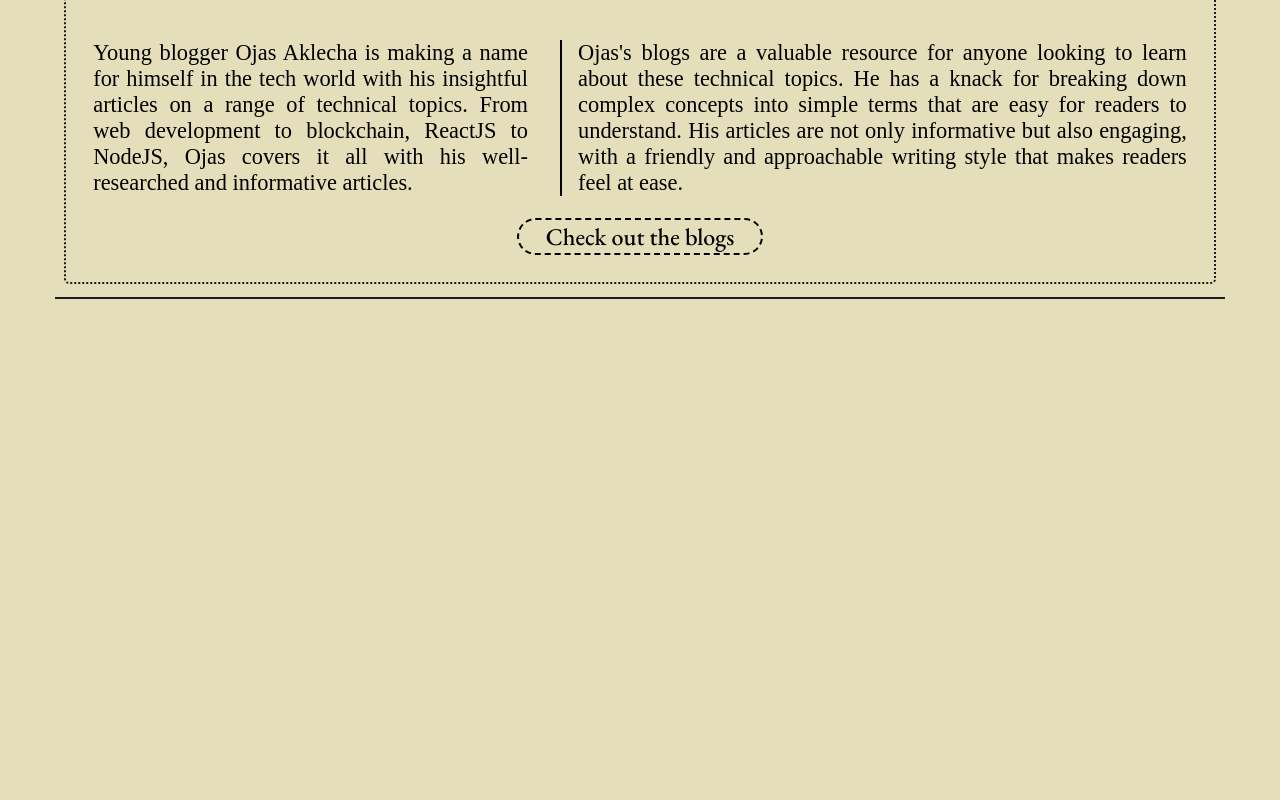
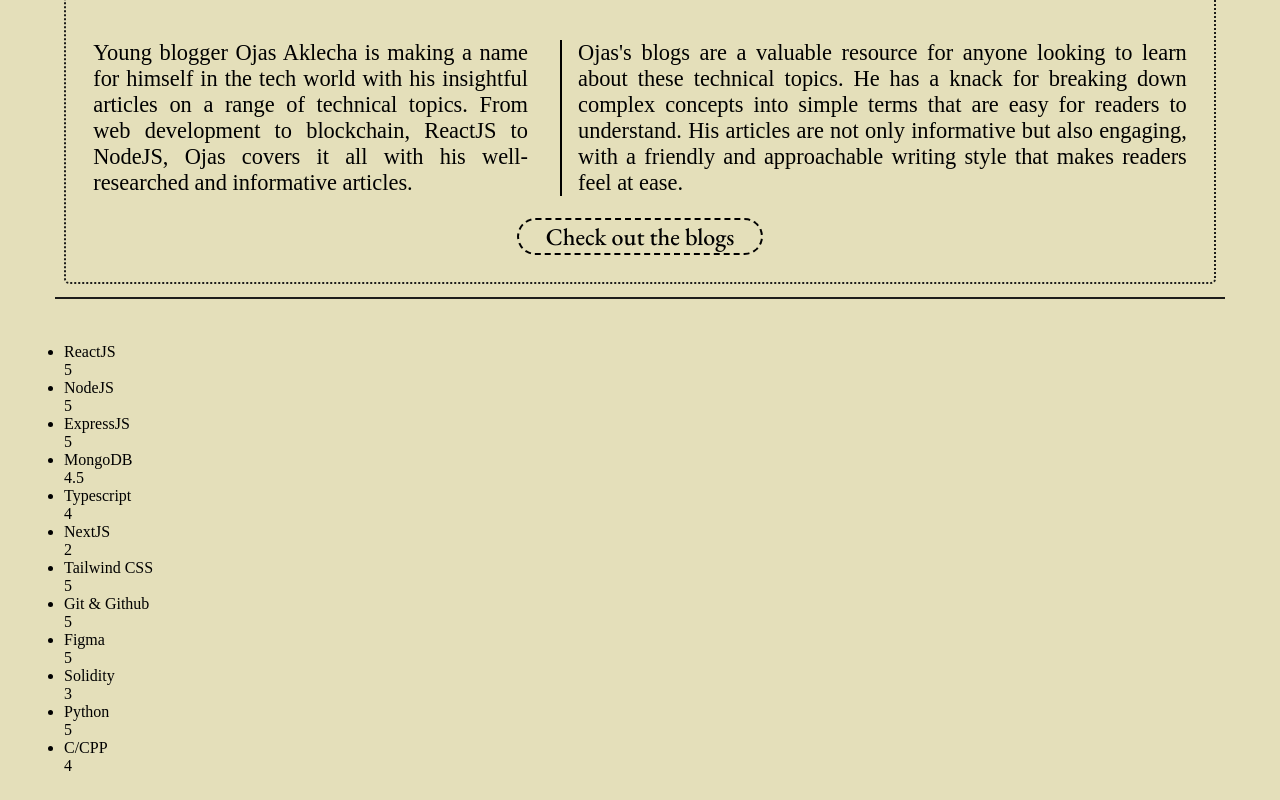
Before and after one commit to ojasaklechayt/Ojas_Aklecha-Paper_Portfolio, a React (Vite) app: page / in a window 1280 px wide. Shown: the part 1410-2210 px from the top of the page. Before the commit the page ends 1727 px from the top, so only its background shows below. Built offline with nearby package versions, Linux system fonts and the light colour scheme; a web font is replaced by a local one.

Commit message:
Skills Section Update

```diff
--- a/package.json
+++ b/package.json
@@ -11,6 +11,7 @@
   },
   "dependencies": {
     "react": "^18.2.0",
+    "react-chartjs-2": "^5.2.0",
     "react-dom": "^18.2.0"
   },
   "devDependencies": {
--- a/src/App.tsx
+++ b/src/App.tsx
@@ -4,6 +4,7 @@ import Sectiontwo from './components/SectionTwo/sectiontwo';
 import "./App.css"
 import Experience from './components/Experience/experience';
 import Blogs from "./components/Blogs/blogs";
+import Sectionthree from './components/SectionThree/sectionthree';
 
 function App() {
   return (
@@ -24,6 +25,7 @@ function App() {
         <Blogs />
         <div className="single-line" />
         <br />
+        <Sectionthree />
       </div>
     </div>
   );
--- a/src/components/SectionOne/sectionone.css
+++ b/src/components/SectionOne/sectionone.css
@@ -70,6 +70,7 @@
 
 .news p:first-child{
     text-align: left;
+
 }
 
 .news p:last-child{
--- /dev/null
+++ b/src/components/SectionThree/sectionthree.css
@@ -0,0 +1,3 @@
+.sectionthree{
+    margin: 2% 5%;
+}
--- /dev/null
+++ b/src/components/SectionThree/sectionthree.tsx
@@ -0,0 +1,94 @@
+import "./sectionthree.css";
+
+interface skill {
+    name: string;
+    rating: number;
+}
+
+interface Skills {
+    [key: string]: skill;
+}
+
+interface Skills {
+    s1: skill;
+    s2: skill;
+    s3: skill;
+    s4: skill;
+    s5: skill;
+    s6: skill;
+    s7: skill;
+    s8: skill;
+    s9: skill;
+    s10: skill;
+    s11: skill;
+    s12: skill;
+}
+const Skills: Skills = {
+    s1: {
+        name: "ReactJS",
+        rating: 5,
+    },
+    s2: {
+        name: "NodeJS",
+        rating: 5,
+    },
+    s3: {
+        name: "ExpressJS",
+        rating: 5,
+    },
+    s4: {
+        name: "MongoDB",
+        rating: 4.5,
+    },
+    s5: {
+        name: "Typescript",
+        rating: 4,
+    },
+    s6: {
+        name: "NextJS",
+        rating: 2,
+    },
+    s7: {
+        name: "Tailwind CSS",
+        rating: 5,
+    },
+    s8: {
+        name: "Git & Github",
+        rating: 5,
+    },
+    s9: {
+        name: "Figma",
+        rating: 5,
+    },
+    s10: {
+        name: "Solidity",
+        rating: 3,
+    },
+    s11: {
+        name: "Python",
+        rating: 5,
+    },
+    s12: {
+        name: "C/CPP",
+        rating: 4,
+    },
+};
+
+const Sectionthree: React.FC = () => {
+    return (
+        <div className="sectionthree">
+            <div className="skill-wrap">
+                <ul>
+                    {Object.keys(Skills).map((key) => (
+                        <li key={key}>
+                            <p>{Skills[key].name}</p>
+                            <p>{Skills[key].rating}</p>
+                        </li>
+                    ))}
+                </ul>
+            </div>
+        </div>
+    );
+};
+
+export default Sectionthree;
```
Also changed, not shown: 1 other file (tests, documents, lock files or other folders).
